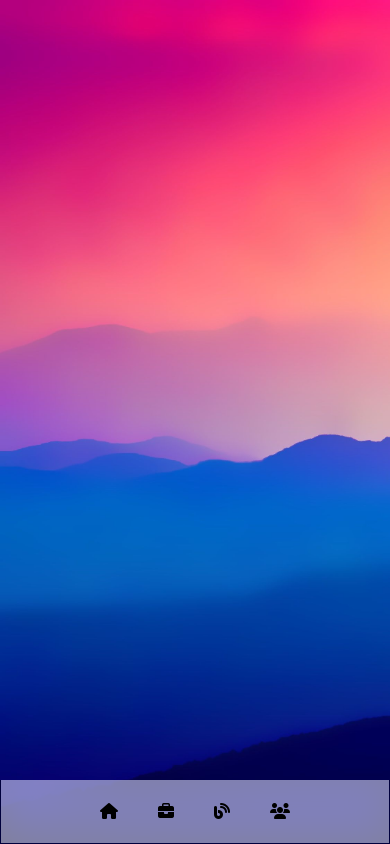
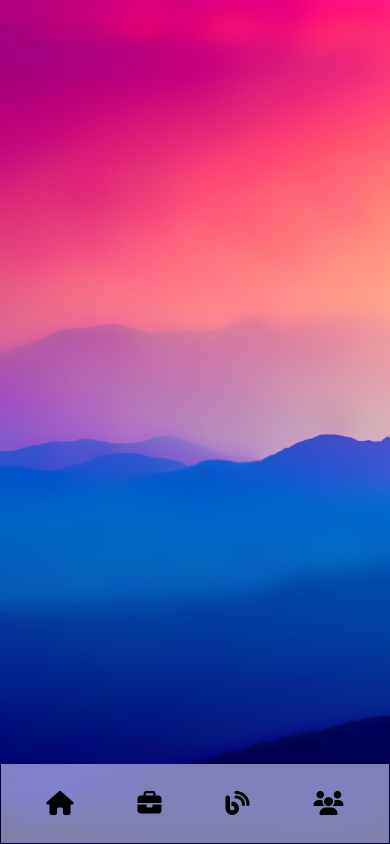
Before and after one commit to Lanchenba-bot/mobile-navigation, a plain HTML site: page index.html in a window 390 px wide. Drawn offline with Linux system fonts and the light colour scheme.

Commit message:
Update style.css

```diff
--- a/style.css
+++ b/style.css
@@ -62,8 +62,9 @@ button{
 .fas:hover{
     cursor: pointer;
     color: var(--secondary);
-    background-color: #0002A1;
 }
+
+
 @media only screen and (max-width: 400px) {
     body{
         position: relative;
@@ -87,6 +88,14 @@ button{
         position: fixed;
         bottom: 0;
         border-radius: 0px;
+        height: 5em;
+        gap: 4em;
+    }
+
+    .fas{
+
+        font-size: 1.5em;
+
     }
 
 
```
